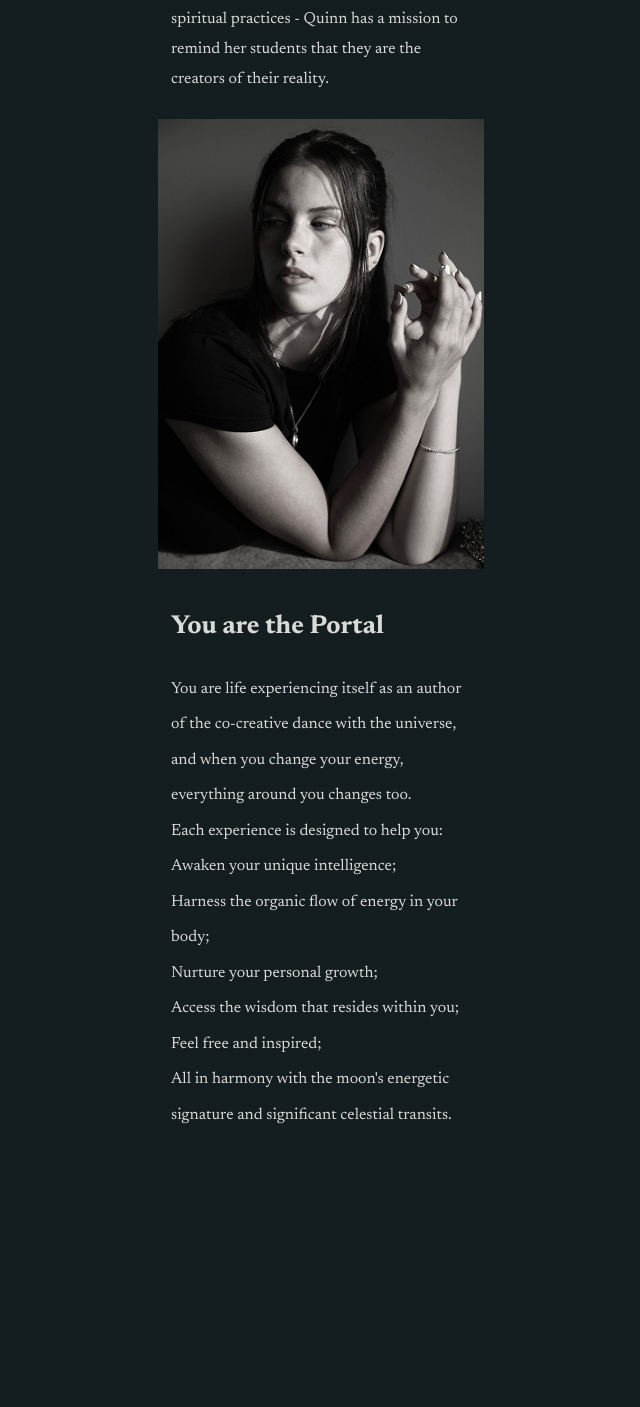
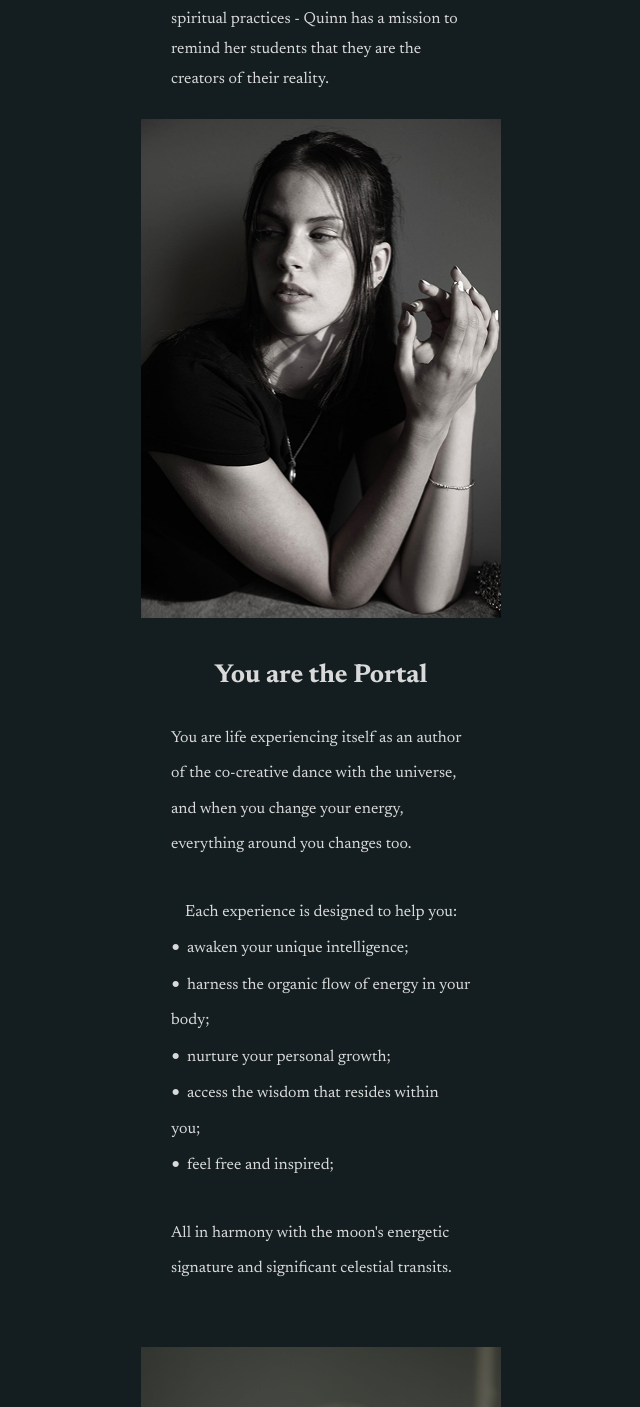
Before and after one commit to BokiiVlad/MoonPortal, a React (Vite) app: page / in a window 1280 px wide. Shown: the part 1110-2517 px from the top of the page, without its empty margins (319-959 px from the left). Before the commit the page ends 2243 px from the top, so only its background shows below. Built offline with nearby package versions, Linux system fonts and the light colour scheme.

Commit message:
refactoring

```diff
--- a/src/components/AboutFirst/AboutFirst.module.css
+++ b/src/components/AboutFirst/AboutFirst.module.css
@@ -12,16 +12,15 @@
   margin-bottom: 24px;
 }
 .img {
-  margin-left: auto;
-  margin-right: auto;
-  width: 326px;
-  height: 450px;
-  margin-bottom: 41px;
+  width: 360px;
+  height: 499px;
+  margin: auto;
 }
 
 .aboutBox {
   position: relative;
   margin: auto;
-  width: 390px;
+  width: 360px;
   overflow: hidden;
+  margin-bottom: 41px;
 }
--- a/src/components/AboutSecond/AboutSecond.jsx
+++ b/src/components/AboutSecond/AboutSecond.jsx
@@ -2,25 +2,28 @@ import style from "./AboutSecond.module.css";
 
 const AboutSecond = () => {
   return (
-    <section className={style.box}>
+    <section className={style.section}>
+      <div className={style.textBox}>
         <h2 className={style.title}>You are the Portal</h2>
-      <p className={style.text}>
+        <p className={style.firstText}>
           You are life experiencing itself as an author of the co-creative dance
           with the universe, and when you change your energy, everything around
           you changes too.
         </p>
-      <p className={style.text}>Each experience is designed to help you:</p>
-      <ol className={style.list}>
-        <li>Awaken your unique intelligence;</li>
-        <li>Harness the organic flow of energy in your body;</li>
-        <li>Nurture your personal growth;</li>
-        <li>Access the wisdom that resides within you;</li>
-        <li>Feel free and inspired;</li>
-      </ol>
-      <p className={style.text}>
+        <p>Each experience is designed to help you:</p>
+        <ul className={style.list}>
+          <li>awaken your unique intelligence;</li>
+          <li>harness the organic flow of energy in your body;</li>
+          <li>nurture your personal growth;</li>
+          <li>access the wisdom that resides within you;</li>
+          <li>feel free and inspired;</li>
+        </ul>
+        <p className={style.secondText}>
           All in harmony with the moon's energetic signature and significant
           celestial transits.
         </p>
+      </div>
+      <img className={style.img} src="/pictures/QuinnPhoto2.png" />
     </section>
   );
 };
--- a/src/components/AboutSecond/AboutSecond.module.css
+++ b/src/components/AboutSecond/AboutSecond.module.css
@@ -1,23 +1,48 @@
-.box {
+.section {
   line-height: 222%;
   text-align: center;
   position: relative;
-  overflow: hidden;
-  width: 300px;
+  width: 360px;
   margin: auto;
-  text-align: left;
 }
 .title {
   font-weight: 700;
   font-size: 26px;
   margin-bottom: 26px;
+  text-align: center;
 }
 .list {
+  margin-bottom: 32px;
+  text-align: left;
+  list-style: none;
 }
 .img {
   position: relative;
   margin-bottom: 225px;
-  margin-left: auto;
-  margin-right: auto;
   z-index: 3;
 }
+
+.list li::before {
+  content: "• ";
+  color: #d9d9d9;
+  font-size: 22px;
+  font-weight: bold;
+  margin-right: 2px;
+}
+.firstText {
+  margin-bottom: 32px;
+  text-align: left;
+}
+.img {
+  width: 100%;
+  max-width: 360px;
+  margin-top: 60px;
+  margin-bottom: 23px;
+}
+.textBox {
+  width: 300px;
+  margin: auto;
+}
+.secondText {
+  text-align: left;
+}
--- a/src/components/App/App.module.css
+++ b/src/components/App/App.module.css
@@ -1,7 +1,3 @@
-.container {
-  min-width: 375px;
-}
-
 @media (min-width: 768px) {
   .headerBox {
     padding: 40px 60px;
--- a/src/components/Contact/Contact.jsx
+++ b/src/components/Contact/Contact.jsx
@@ -4,7 +4,7 @@ import style from "./Contact.module.css";
 const Contact = () => {
   return (
     <section className={style.box}>
-      {/* <h2 className={style.title}>Contact Us</h2>
+      <h2 className={style.title}>Contact Us</h2>
       <p className={style.text}>
         We'd love to hear from you! Whether you have questions, feedback, or
         just want to share your thoughts, please fill out the form below.
@@ -63,17 +63,10 @@ const Contact = () => {
           </Form>
         )}
       </Formik>
-      <h3 class={style.titleAddress}>Additional Contact Methods</h3>
-
-      <div class={style.addres}>
-        <p class={style.titleAddress}>
-          Email:{" "}
-          <a href="mailto:contact@moonportal.com">contact@moonportal.com</a>
-        </p>
-        <p class={style.titleAddress}>
-          Phone: <a href="tel:+15551234567">(555) 123-4567</a>
-        </p>
-      </div> */}
+      <p class={style.titleAddress}>
+        Email:{" "}
+        <a href="mailto:contact@moonportal.com">Moonportalq@gmail.com </a>
+      </p>
     </section>
   );
 };
--- a/src/components/Contact/Contact.module.css
+++ b/src/components/Contact/Contact.module.css
@@ -6,7 +6,7 @@
 .text {
   line-height: 187%;
   margin-bottom: 20px;
-  width: 390px;
+  width: 300px;
 }
 .box {
   padding: 0 30px 0 30px;
@@ -19,16 +19,17 @@
 .textInput {
   border-radius: 8px;
   padding: 16px;
-  width: 390px;
+  width: 300px;
   height: 56px;
   background: #293038;
 }
 .textArea {
   border-radius: 8px;
   padding: 16px;
-  width: 390px;
+  width: 300px;
   height: 144px;
   background: #293038;
+  resize: none;
 }
 .formGroup {
   display: flex;
@@ -43,14 +44,13 @@
   background: #235691;
   color: #d9d9d9;
   margin-bottom: 48px;
+  margin: auto;
 }
 .titleAddress {
-  font-weight: 400;
-  font-size: 16px;
-  line-height: 187%;
+  text-align: center;
+  font-size: 20px;
+  line-height: 200%;
   color: #d9d9d9;
+  margin-top: 14px;
+  margin-bottom: 77px;
 }
-.addres {
-  width: 274px;
-  margin-bottom: 80px;
-}
--- a/src/components/ReadyBegin/ReadyBegin.module.css
+++ b/src/components/ReadyBegin/ReadyBegin.module.css
@@ -10,14 +10,14 @@
   font-size: 28px;
   text-align: center;
   margin-bottom: 24px;
-  width: 390px;
+  width: 300px;
 }
 
 .text {
   margin: auto;
   line-height: 187%;
   text-align: center;
-  width: 331px;
+  width: 300px;
   margin-bottom: 24px;
 }
 
--- a/src/components/Services/Services.jsx
+++ b/src/components/Services/Services.jsx
@@ -10,17 +10,17 @@ const Services = () => {
         <li className={style.box}>
           <ul className={style.cardList}>
             <li>
-              <svg className={style.svg} width="24" height="24">
+              <svg className={style.svg} width="20" height="20">
                 <use href="/sprite/sprite.svg#icon-Moon-Icon"></use>
               </svg>
             </li>
             <li>
-              <p className={style.mainText}>Moon Ceremonies</p>
+              <p className={style.mainText}>Full/New Moon Ceremony</p>
             </li>
             <li>
               <p className={style.text}>
-                Experience the power of group rituals aligned with the new and
-                full moons.
+                Harness lunar energy to release, set intentions, and invite
+                transformation
               </p>
             </li>
           </ul>
@@ -28,17 +28,17 @@ const Services = () => {
         <li className={style.box}>
           <ul className={style.cardList}>
             <li>
-              <svg className={style.svg} width="24" height="24">
+              <svg className={style.svg} width="20" height="20">
                 <use href="/sprite/sprite.svg#icon-Star-Icon"></use>
               </svg>
             </li>
             <li>
-              <p className={style.mainText}>Lunar Workshops</p>
+              <p className={style.mainText}>Chakra Portal Workshop</p>
             </li>
             <li>
               <p className={style.text}>
-                Deepen your understanding of lunar cycles and their impact on
-                your life.
+                Connect to the portals in your body to restore balance and
+                master your energy
               </p>
             </li>
           </ul>
@@ -46,24 +46,24 @@ const Services = () => {
         <li className={style.box}>
           <ul className={style.cardList}>
             <li>
-              <svg className={style.svg} width="24" height="24">
+              <svg className={style.svg} width="20" height="20">
                 <use href="/sprite/sprite.svg#icon-Sun-Icon"></use>
               </svg>
             </li>
             <li>
-              <p className={style.mainText}>Moon Ceremonies</p>
+              <p className={style.mainText}>Birth Chart Reading</p>
             </li>
             <li>
               <p className={style.text}>
-                Experience the power of group rituals aligned with the new and
-                full moons.
+                Book a reading to receive life guidance from the stars through
+                your unique astrological birth chart
               </p>
             </li>
           </ul>
         </li>
       </ul>
       <Button className={style.but} children={"Book Now"} />
-      {/* <img className={style.moon} src="/pictures/MoonStages.png" /> */}
+      <img className={style.moon} src="/pictures/MoonStages.png" />
     </>
   );
 };
--- a/src/components/Services/Services.module.css
+++ b/src/components/Services/Services.module.css
@@ -1,14 +1,16 @@
 .box {
   display: flex;
   flex-direction: column;
-  gap: 32px;
+  gap: 10px;
   border: 1px solid #3b4754;
   border-radius: 8px;
+  padding: 20px 16px 16px;
+  width: 301px;
+  height: 200px;
+  min-width: 300px;
+  max-width: 398px;
+  border-radius: 8px;
   padding: 20px 16px 16px 16px;
-  width: 387px;
-  height: 202px;
-  min-width: 360px;
-  max-width: 398px;
 }
 .svg {
   fill: #fff;
@@ -26,24 +28,30 @@
 }
 .mainText {
   font-weight: 700;
-  font-size: 24px;
-  line-height: 125%;
+  font-size: 22px;
+  line-height: 136%;
 }
 .text {
-  font-size: 20px;
-  line-height: 150%;
+  font-weight: 400;
+  font-size: 16px;
+  line-height: 187%;
   color: #9cabba;
 }
 .cardList {
   display: flex;
   flex-direction: column;
-  gap: 16px;
+  gap: 10px;
 }
 .but {
   text-align: center;
-  margin-top: 32px;
+  margin-top: 49px;
 }
 .moon {
-  width: 425px;
-  margin: auto;
+  width: 100%;
+  height: 100%;
+  object-fit: cover;
+  display: block;
+  width: 360px;
+  height: 240px;
+  margin: 41px auto 0 auto;
 }
--- a/src/index.css
+++ b/src/index.css
@@ -37,7 +37,7 @@ ul {
 /* Reset anchor styles */
 a {
   color: inherit;
-  text-decoration: none;
+  list-style: none;
 }
 
 /* Reset buttons and inputs */
--- a/src/pages/Home/Home.jsx
+++ b/src/pages/Home/Home.jsx
@@ -12,10 +12,10 @@ const Home = () => {
       <HeroSection />
       <AboutFirst />
       <AboutSecond />
-      {/* <Services />
+      <Services />
       <ReadyBegin />
       <Contact />
-      <Footer /> */}
+      <Footer />
     </>
   );
 };
```
Also changed, not shown: public/pictures/MoonStages.png, public/pictures/QuinnPhoto2.png (added). Lines whose indentation alone changed are shown as unchanged.
